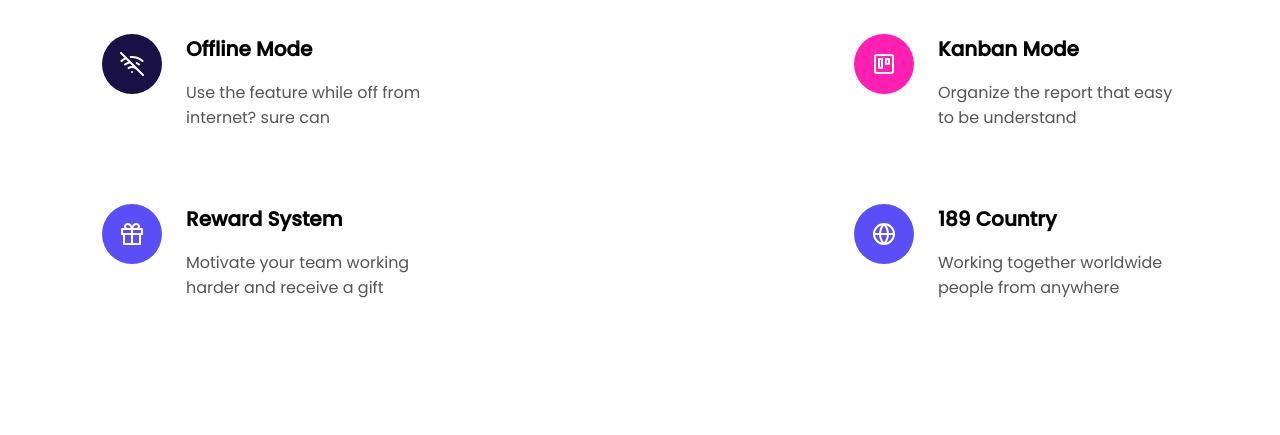
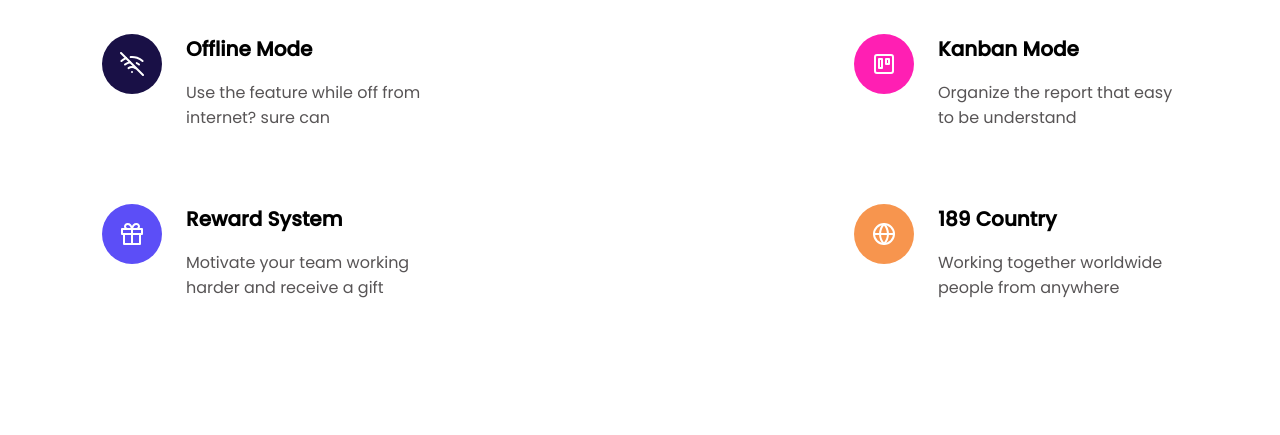
Before and after one commit to Gregors-Lasenbergs/finance-landingpage-responsivness, a plain HTML site: page src/index.html in a window 1280 px wide. Shown: the part 1230-1665 px from the top of the page. Drawn offline with Linux system fonts and the light colour scheme; a script that the page names is missing.

Commit message:
changed icon color

```diff
--- a/src/styles.css
+++ b/src/styles.css
@@ -283,7 +283,7 @@ h3{
     background-color: #5C4EF7;
 }
 .service__icon-bg-color6{
-    background-color: #5C4EF7;
+    background-color: #F7954E;
 }
 
 .services__service__description{
```
